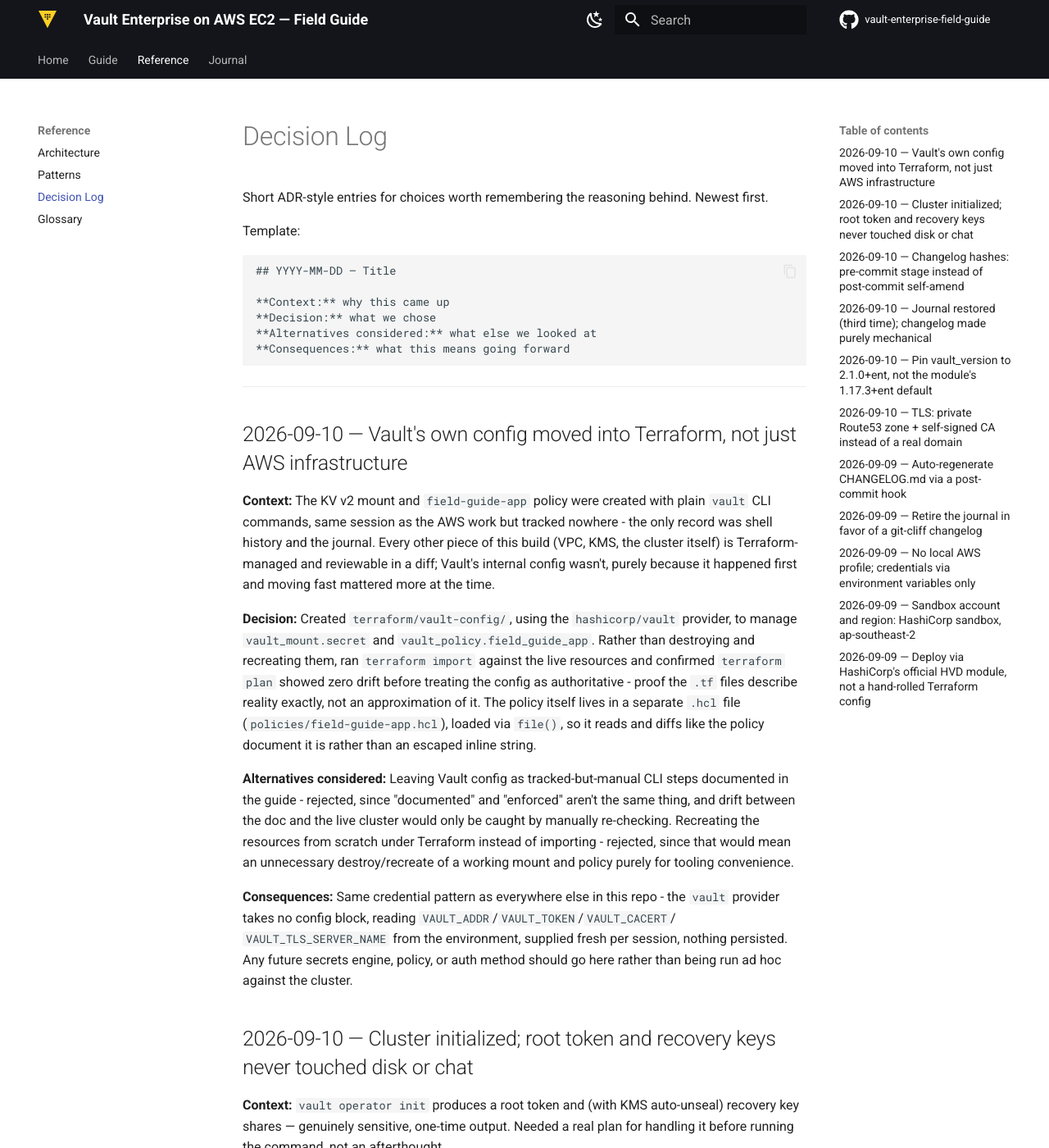
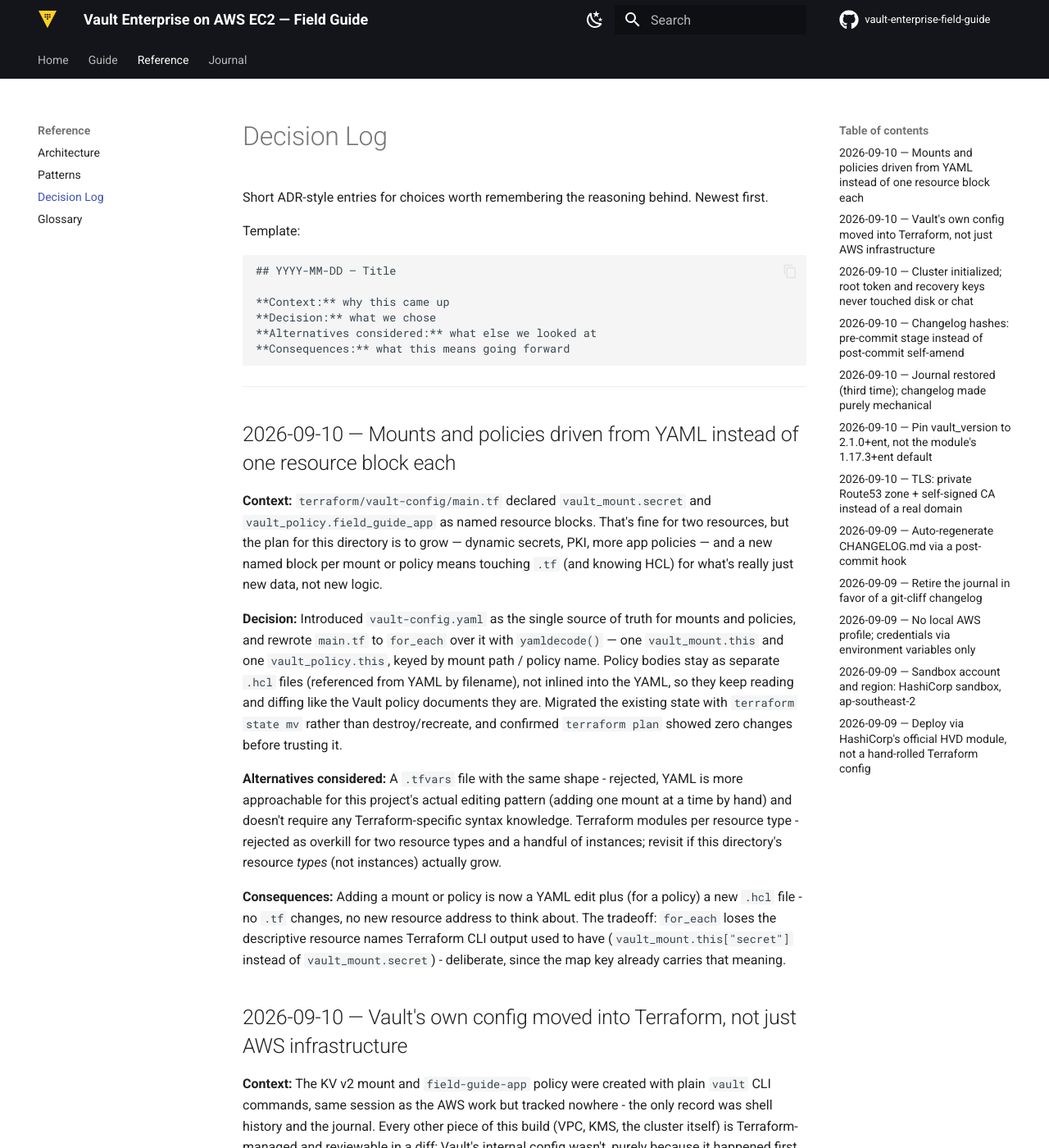
Before and after one commit to markcarriedo/vault-enterprise-field-guide, an MkDocs documentation site: the page built from docs/reference/decisions.md, in a window 1280 px wide and 1400 px high. Shown: the whole window at 82% size. Built offline with MkDocs 1.6.1 and Material for MkDocs 9.7.7, drawn with Linux system fonts in a browser that asks for light colours; comment, search, counter and statistics services are not loaded.

Commit message:
refactor(vault): drive mounts and policies from vault-config.yaml
Replace one named resource block per mount/policy with for_each over a YAML
file, so adding a mount or policy is a data change, not a Terraform change.
Migrated existing state with terraform state mv, confirmed plan showed zero
drift before trusting it.

Claude-Session: https://claude.ai/code/session_01W8wX9ho5zsL4nSkjw8ZJSM

````diff
--- a/docs/journal/index.md
+++ b/docs/journal/index.md
@@ -6,6 +6,18 @@ the mechanical commit-by-commit record, see [`CHANGELOG.md`](https://github.com/
 at the repo root. This page sits between the two: the story, at a coarser grain than either.
 
 ---
+
+## 2026-09-10 — Mounts and policies move from HCL blocks to a YAML list
+
+Barely landed the mount and policy in Terraform before reconsidering how they're declared —
+one named `resource` block each doesn't scale to "add a mount whenever," which is exactly the
+plan for this directory. Replaced the two blocks with `vault_mount.this` and
+`vault_policy.this`, both `for_each` over a new `vault-config.yaml`, so growing this out to
+dynamic secrets or more app policies later is a YAML edit, not a Terraform edit.
+
+Didn't touch the live resources to get there — `terraform state mv` onto the new `for_each`
+addresses, then `terraform plan` came back clean on the first try. Same discipline as every
+other change to this directory: the plan has to prove nothing moved before it's trusted.
 
 ## 2026-09-10 — Vault's own configuration joins the rest of the codebase
 
--- a/docs/reference/decisions.md
+++ b/docs/reference/decisions.md
@@ -14,6 +14,34 @@ Template:
 ```
 
 ---
+
+## 2026-09-10 — Mounts and policies driven from YAML instead of one resource block each
+
+**Context:** `terraform/vault-config/main.tf` declared `vault_mount.secret` and
+`vault_policy.field_guide_app` as named resource blocks. That's fine for two resources, but
+the plan for this directory is to grow — dynamic secrets, PKI, more app policies — and a new
+named block per mount or policy means touching `.tf` (and knowing HCL) for what's really just
+new data, not new logic.
+
+**Decision:** Introduced `vault-config.yaml` as the single source of truth for mounts and
+policies, and rewrote `main.tf` to `for_each` over it with `yamldecode()` — one
+`vault_mount.this` and one `vault_policy.this`, keyed by mount path / policy name. Policy
+bodies stay as separate `.hcl` files (referenced from YAML by filename), not inlined into the
+YAML, so they keep reading and diffing like the Vault policy documents they are. Migrated the
+existing state with `terraform state mv` rather than destroy/recreate, and confirmed
+`terraform plan` showed zero changes before trusting it.
+
+**Alternatives considered:** A `.tfvars` file with the same shape - rejected, YAML is more
+approachable for this project's actual editing pattern (adding one mount at a time by hand)
+and doesn't require any Terraform-specific syntax knowledge. Terraform modules per resource
+type - rejected as overkill for two resource types and a handful of instances; revisit if
+this directory's resource *types* (not instances) actually grow.
+
+**Consequences:** Adding a mount or policy is now a YAML edit plus (for a policy) a new
+`.hcl` file - no `.tf` changes, no new resource address to think about. The tradeoff: `for_each`
+loses the descriptive resource names Terraform CLI output used to have
+(`vault_mount.this["secret"]` instead of `vault_mount.secret`) - deliberate, since the map key
+already carries that meaning.
 
 ## 2026-09-10 — Vault's own config moved into Terraform, not just AWS infrastructure
 
````
Also changed, not shown: CHANGELOG.md (+1 -0 lines), docs/guide/04-configuration.md (+23 -6 lines), 2 other files.
